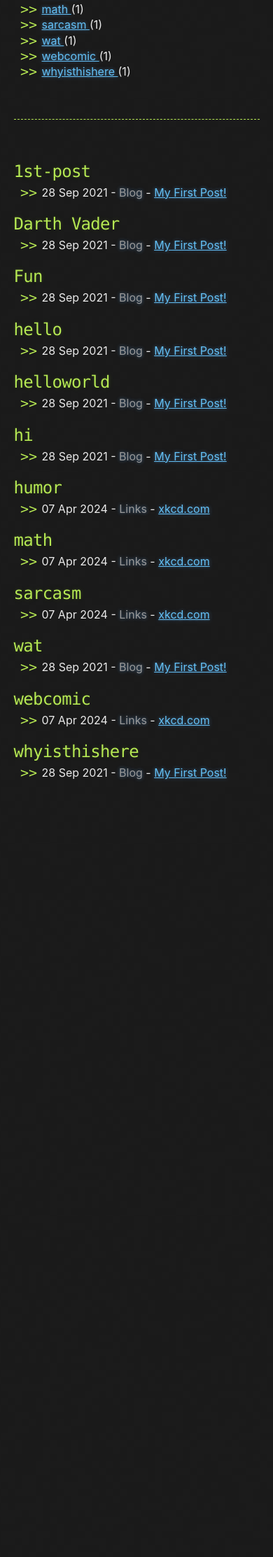
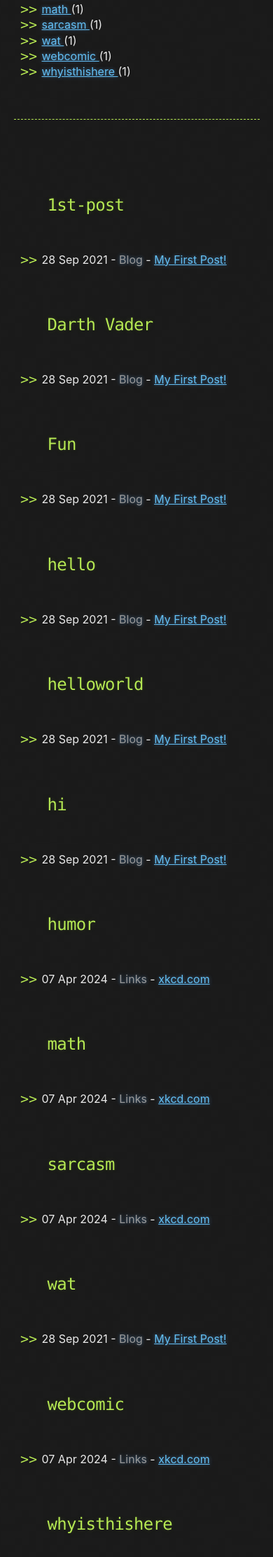
Before and after one commit to CamoCatX/camocatx.github.io, a Jekyll site: the page built from tags.md, in a window 390 px wide. Shown: the part 391-2616 px from the top of the page at 70% size. Built offline with Jekyll 4.4.1, drawn with Linux system fonts in a browser that asks for light colours; before the commit the page ends 1566 px from its top, so only the background shows below that.

Commit message:
Update base.scss

```diff
--- a/_sass/base.scss
+++ b/_sass/base.scss
@@ -32,7 +32,14 @@ $tablet: 600px;
 @media not all and (min-resolution:.001dpcm) {
     /* Safari only CSS */
     body {
-        color: $body-foreground; /* Change font color for Safari */
+        color: $body-foreground;
+    }
+}
+
+@media only screen and (max-width: 767px) {
+   .tags,
+   .a {
+        padding: 48px;
     }
 }
 
```
